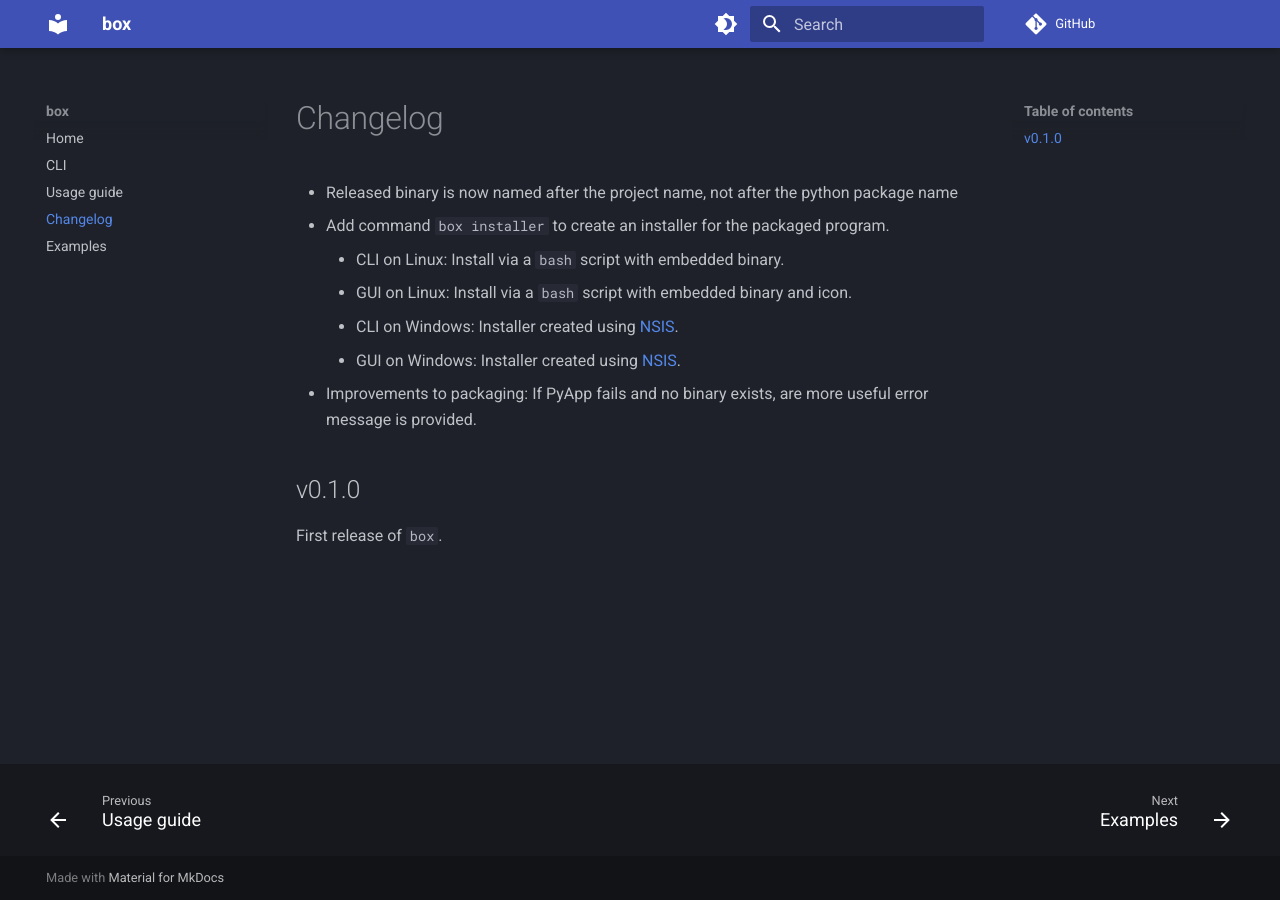
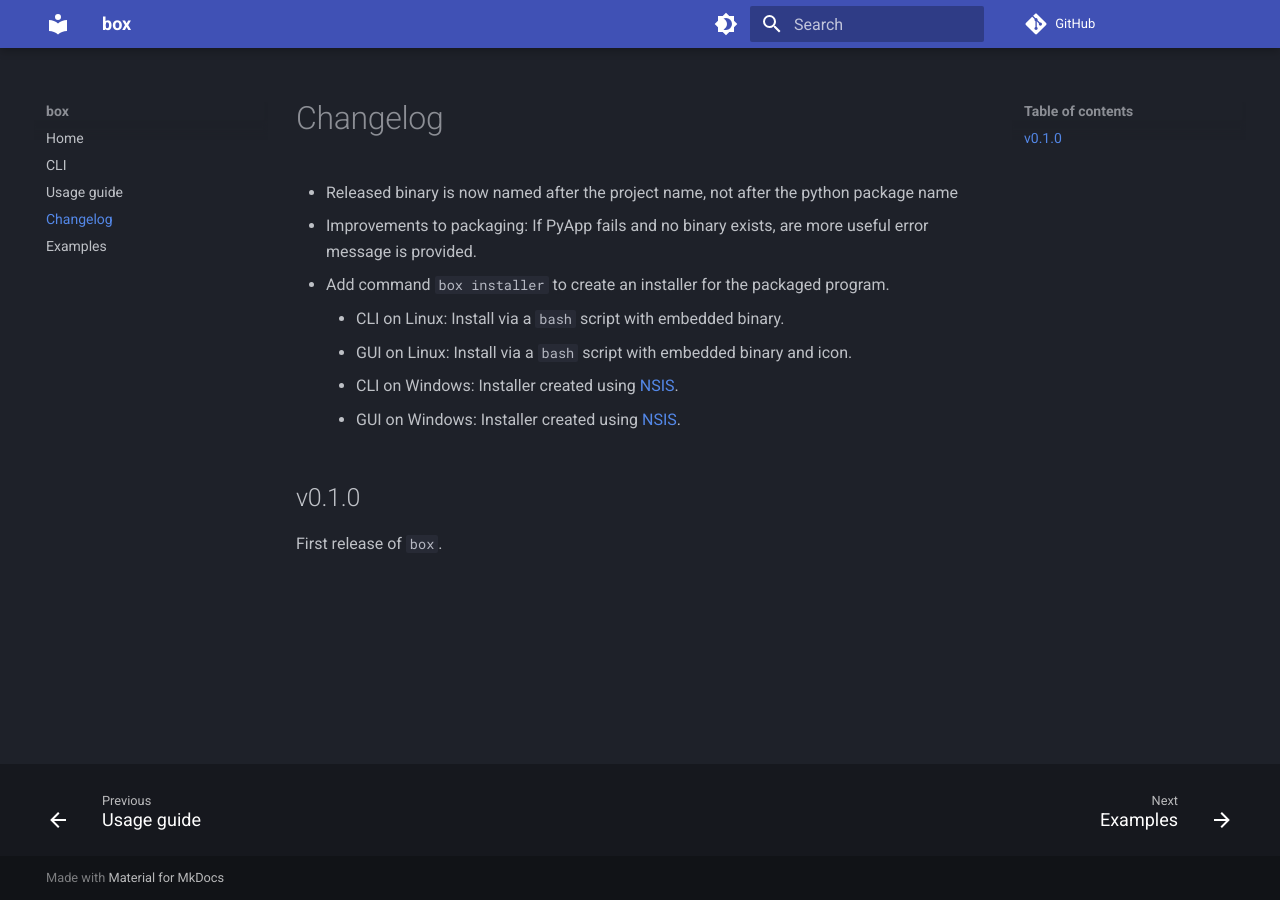
Before and after one commit to trappitsch/box, an MkDocs documentation site: the page built from docs/changelog.md, in a window 1280 px wide. Built offline with MkDocs 1.6.1 and Material for MkDocs 9.7.7, drawn with Linux system fonts in a browser that asks for light colours; comment, search, counter and statistics services are not loaded.

```diff
--- a/docs/changelog.md
+++ b/docs/changelog.md
@@ -1,10 +1,10 @@
 - Released binary is now named after the project name, not after the python package name
+- Improvements to packaging: If PyApp fails and no binary exists, are more useful error message is provided.
 - Add command `box installer` to create an installer for the packaged program.
     - CLI on Linux: Install via a `bash` script with embedded binary.
     - GUI on Linux: Install via a `bash` script with embedded binary and icon.
     - CLI on Windows: Installer created using [NSIS](https://nsis.sourceforge.io/Main_Page).
     - GUI on Windows: Installer created using [NSIS](https://nsis.sourceforge.io/Main_Page).
-- Improvements to packaging: If PyApp fails and no binary exists, are more useful error message is provided.
 
 ## v0.1.0
 
```
